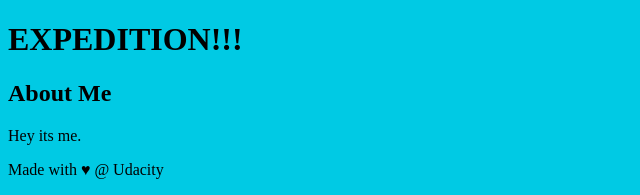
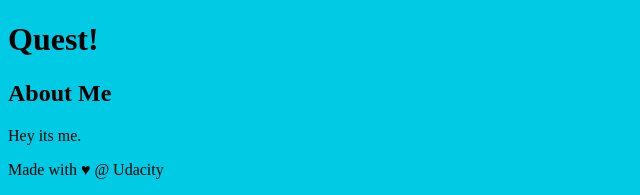
Before and after one commit to yangzhou0/GitLearningProject, a plain HTML site: page index.html in a window 1280 px wide. Shown: the top 195 px of the page, without its empty margins (0-640 px from the left). Drawn offline with Linux system fonts and the light colour scheme.

Commit message:
change heading

```diff
--- a/index.html
+++ b/index.html
@@ -11,7 +11,7 @@
 
 
     <header>
-        <h1>EXPEDITION!!!</h1>
+        <h1>Quest!</h1>
     </header>
 
     <div class="container">
```
